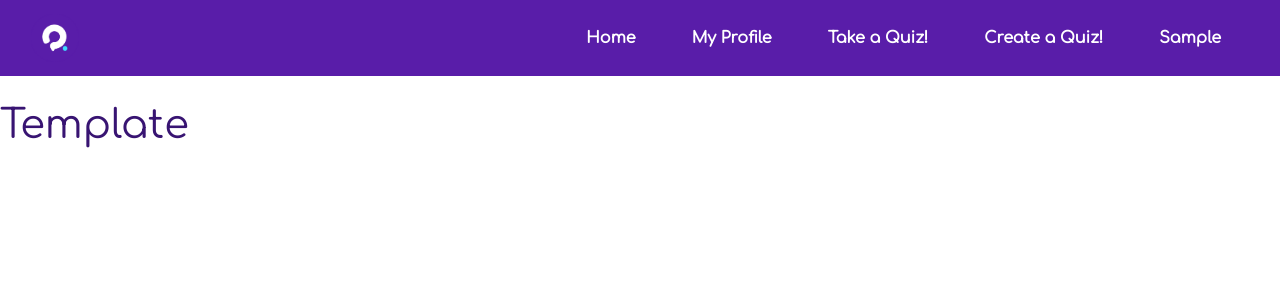
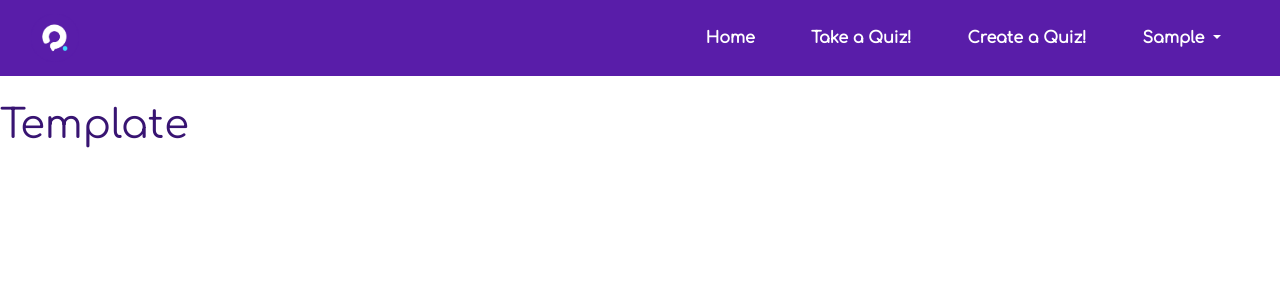
Before and after one commit to gerardocm/online-quiz-platform, a Flask app: page / in a window 1280 px wide. Shown: the top 300 px of the page. Run offline with Flask 2, Linux system fonts and the light colour scheme; the visitor is signed in with stand-in values (Sample User, id 1); data comes from the database, SQL or seed files in the repository; some libraries are stand-ins or nearby versions.

Commit message:
Add navbar dropdown to logout

```diff
--- a/onlinequiz/templates/navBar.html
+++ b/onlinequiz/templates/navBar.html
@@ -13,17 +13,20 @@
           <a class="nav-link" href="{{url_for('main.home')}}">Home<span class="sr-only">(current)</span></a>
         </li>
         <li class="nav-item">
-                    <a class="nav-link" href="#">My Profile</a>
-                </li>
-                <li class="nav-item">
           <a class="nav-link" href="#">Take a Quiz!</a>
         </li>
         <li class="nav-item">
           <a class="nav-link" href="{{url_for('create_question_set.question_set')}}">Create a Quiz!</a>
         </li>
         {% if cuser and cuser.is_authenticated %}
-                    <li class="nav-item">
-                        <a class="nav-link" href="#">{{cuser.first_name}}</a>
+          <li class="nav-item dropdown">
+            <a class="nav-link dropdown-toggle" href="#" id="navbarDropdown" role="button" data-toggle="dropdown"
+              aria-haspopup="true" aria-expanded="false">
+              {{cuser.first_name}}
+            </a>
+            <div class="dropdown-menu" aria-labelledby="navbarDropdown">
+              <a class="dropdown-item" href="{{ url_for('auth.logout')}}">Logout</a>
+            </div>
           </li>
         {% else %}
           <li class="nav-item">
```
Lines whose indentation alone changed are shown as unchanged.
